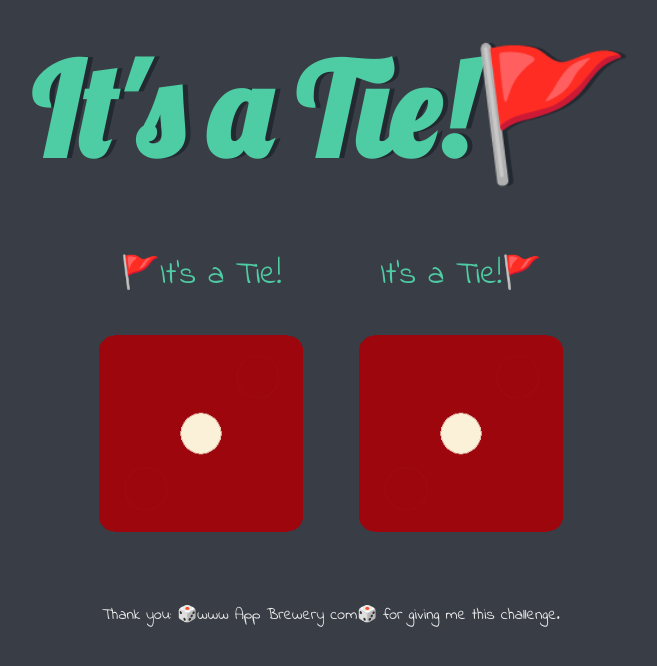
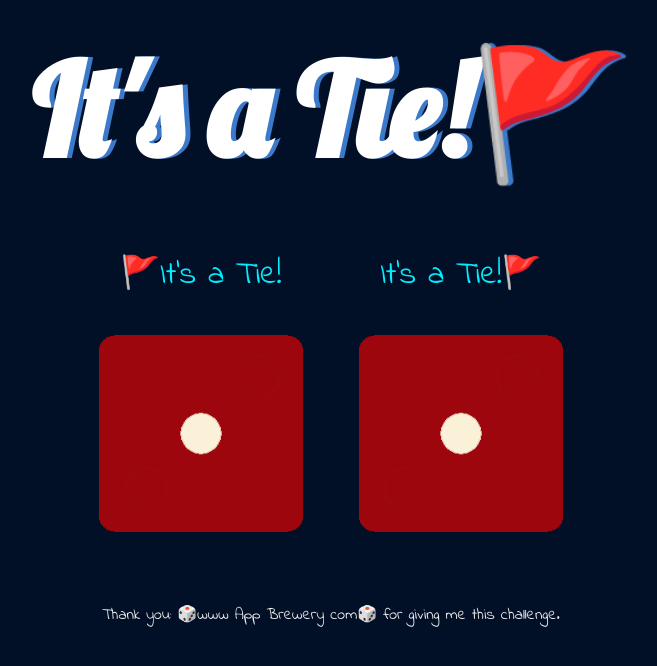
Before and after one commit to JessicaSandrinii/dice-game, a plain HTML site: page index.html in a window 1280 px wide. Shown: the whole page, without its empty margins (309-966 px from the left). Drawn offline with Linux system fonts and the light colour scheme.

Commit message:
Update CSS colors

```diff
--- a/styles.css
+++ b/styles.css
@@ -7,25 +7,24 @@
 .dice {
   text-align: center;
   display: inline-block;
-
 }
 
 body {
-  background-color: #393E46;
+  background-color: #021027;
 }
 
 h1 {
   margin: 30px;
-  font-family: 'Lobster', cursive;
-  text-shadow: 5px 0 #232931;
+  font-family: "Lobster", cursive;
+  text-shadow: 5px 0 #3b79ca;
   font-size: 8rem;
-  color: #4ECCA3;
+  color: #ffffff;
 }
 
 p {
   font-size: 2rem;
-  color: #4ECCA3;
-  font-family: 'Indie Flower', cursive;
+  color: #00eeff;
+  font-family: "Indie Flower", cursive;
 }
 
 img {
@@ -34,8 +33,7 @@ img {
 
 footer {
   margin-top: 5%;
-  color: #EEEEEE;
+  color: #eeeeee;
   text-align: center;
-  font-family: 'Indie Flower', cursive;
-
+  font-family: "Indie Flower", cursive;
 }
```
